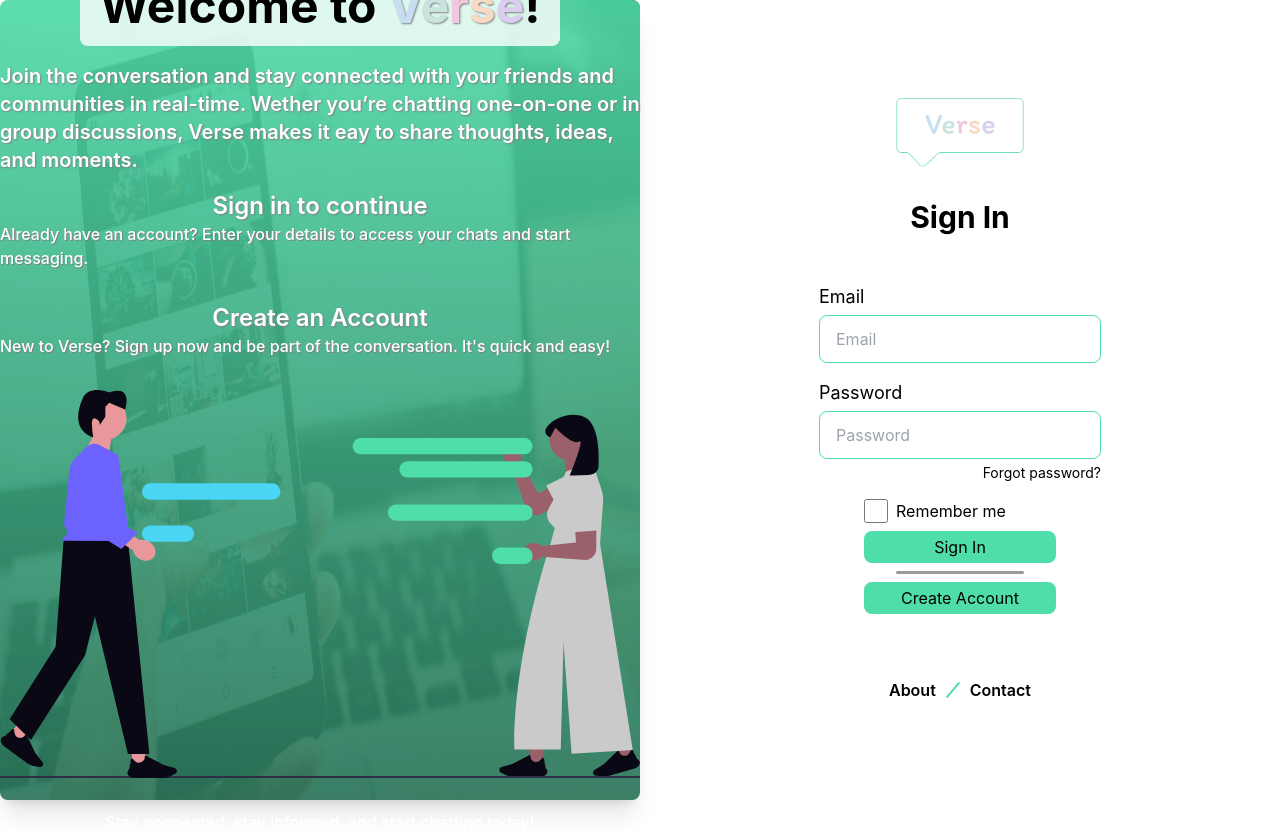
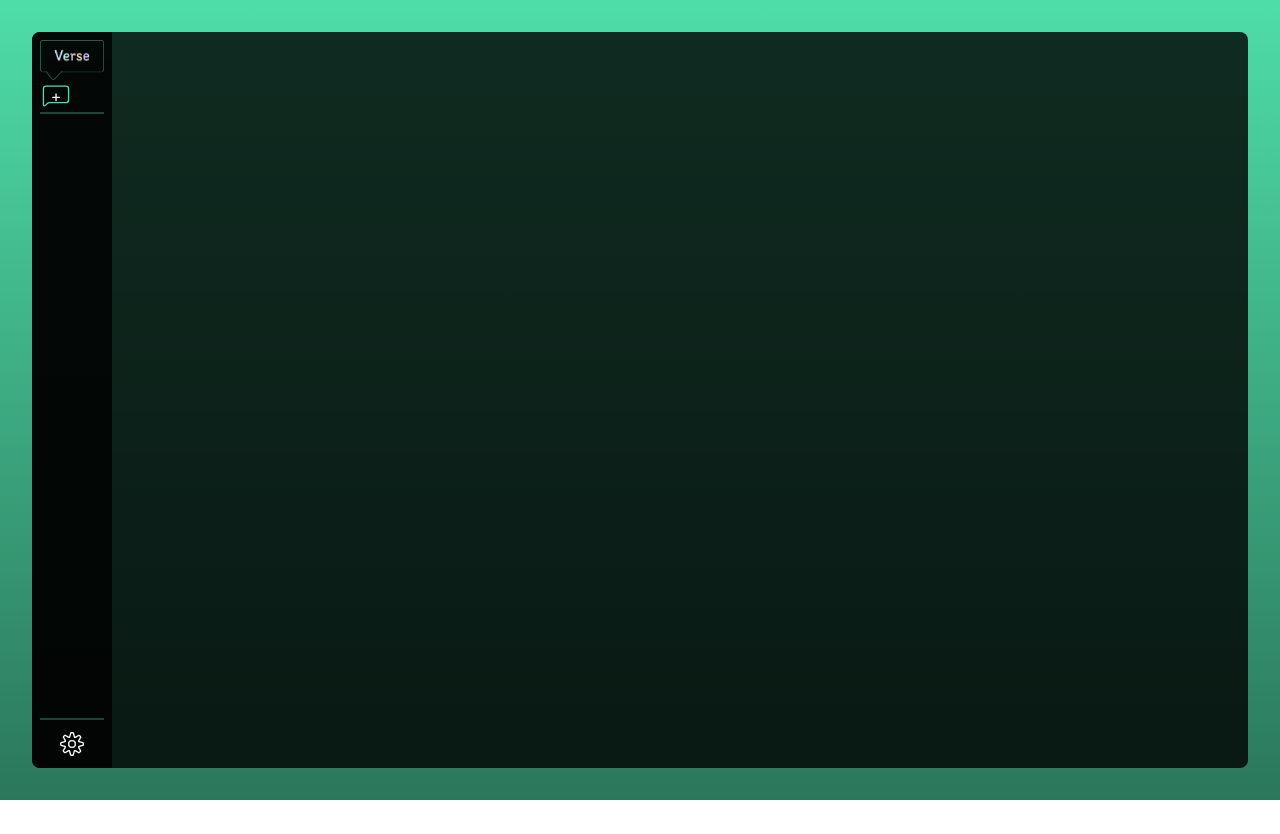
Before and after one commit to JoelSRJE/Verse-Chat-App, a Next.js app: page / in a window 1280 px wide. After the commit the page ends 800 px from the top, so only its background shows below. Built offline with nearby package versions, Linux system fonts and the light colour scheme.

Commit message:
login design made, begun application

```diff
--- /dev/null
+++ b/src/app/components/chattapp/sidebar/sidebar.jsx
@@ -0,0 +1,38 @@
+import React from "react";
+import { CiChat1, CiSettings } from "react-icons/ci";
+
+const ChatSidebar = () => {
+  return (
+    <div className="flex flex-col justify-between items-center h-full w-[5rem] rounded-l-lg bg-[#000000]/80 text-white">
+      {/* Top section */}
+      {/* Logo */}
+      <div className="mt-2">
+        <img src="/verselogo.png" alt="Logo" className="w-[4rem] h-[2.5rem]" />
+        <div>
+          <button className="flex justify-center items-center w-fill h-auto ">
+            <CiChat1 className="w-[2rem] h-[2rem] text-greenHighlight" />
+            <span className="absolute">+</span>
+          </button>
+        </div>
+        {/* divider */}
+        <div className="w-[4rem] h-[2px] bg-greenHighlight opacity-30" />
+      </div>
+
+      {/* Middle section */}
+      {/* Groups */}
+      <div></div>
+
+      {/* Bottom section */}
+      {/* Settings */}
+      <div className="flex flex-col gap-2 justify-center items-center mb-2">
+        {/* divider */}
+        <div className="w-[4rem] h-[2px] bg-greenHighlight opacity-30" />
+        <button>
+          <CiSettings className="w-[2rem] h-[2rem] hover:text-greenHighlight" />
+        </button>
+      </div>
+    </div>
+  );
+};
+
+export default ChatSidebar;
--- a/src/app/page.js
+++ b/src/app/page.js
@@ -1,10 +1,11 @@
 import React from "react";
-import LoginPage from "./pages/login";
+import LoginPage from "./pages/auth/login";
+import ChattApp from "./pages/chatt/chatt";
 
 export default function Home() {
   return (
     <div className=" flex w-screen h-screen">
-      <LoginPage />
+      <ChattApp />
     </div>
   );
 }
--- a/src/app/pages/login.jsx
+++ b/src/app/pages/auth/login.jsx
@@ -15,8 +15,6 @@ const LoginPage = () => {
       </span>
     ));
   };
-
-  getChar();
 
   return (
     <div className="flex flex-row justify-center items-center w-screen h-screen">
@@ -61,18 +59,19 @@ const LoginPage = () => {
               quick and easy!
             </span>
           </div>
-          <div>
-            <img src="/chattingsvg.svg" className="mb-4" />
-          </div>
-          <span className="text-white font-medium">
+          <div className="flex flex-col w-[40rem]">
+            <img src="/chattingsvg.svg" className="w-auto h-auto mb-4" />
+            <span className="text-white font-medium text-center">
               Stay connected, stay informed, and start chatting today!
             </span>
           </div>
         </div>
+      </div>
 
       {/* right side */}
-      <div className="flex flex-col flex-1 justify-center items-center w-screen h-screen bg-white rounded-l-[8px]">
-        <img src="/verselogo.png" alt="Verse logo" className="w-1/5 mb-8" />
+      <div className="flex flex-col flex-1 justify-center items-center w-screen h-screen bg-white rounded-l-[8px] relative">
+        <div className="flex flex-col justify-center items-center mb-20">
+          <img src="/verselogo.png" alt="Verse logo" className="w-2/5 mb-8" />
           <span className="text-3xl font-bold mb-12">Sign In</span>
           <div className="flex flex-col gap-4 mb-4">
             <div className="flex flex-col gap-1">
@@ -100,7 +99,6 @@ const LoginPage = () => {
             <input type="checkbox" className="h-6 w-6 cursor-pointer" />
             <span>Remember me</span>
           </div>
-
           <div className="flex flex-col justify-center items-center w-[12rem] gap-2 mt-2">
             <button className="h-[2rem] w-[12rem] border-2 border-greenHighlight bg-greenHighlight rounded-lg ease-in duration-200 hover:bg-transparent">
               Sign In
@@ -110,8 +108,10 @@ const LoginPage = () => {
               Create Account
             </button>
           </div>
+        </div>
 
-        <div className="flex items-center flex-row gap-4 mt-[4rem]">
+        {/* About / Contact */}
+        <div className="absolute bottom-4 flex items-center justify-center gap-4">
           <button className="font-semibold hover:text-greenHighlight">
             About
           </button>
--- /dev/null
+++ b/src/app/pages/chatt/chatt.jsx
@@ -0,0 +1,14 @@
+import ChatSidebar from "../../components/chattapp/sidebar/sidebar";
+import React from "react";
+
+const ChattApp = () => {
+  return (
+    <div className="overlay flex justify-center items-center w-screen h-screen p-8">
+      <div className="w-full h-full bg-[#000000]/80 rounded-lg">
+        <ChatSidebar />
+      </div>
+    </div>
+  );
+};
+
+export default ChattApp;
```
Also changed, not shown: package.json (+7 -4 lines), 1 other file (tests, documents, lock files or other folders). Lines whose indentation alone changed are shown as unchanged.
